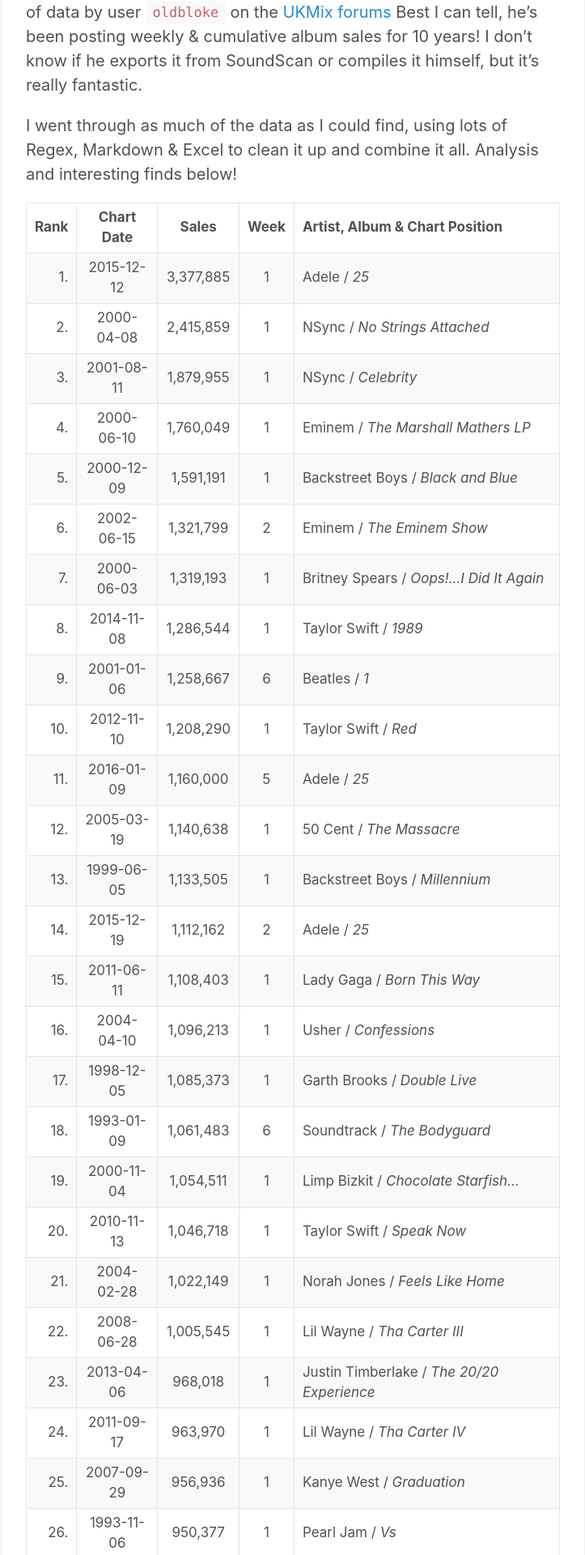
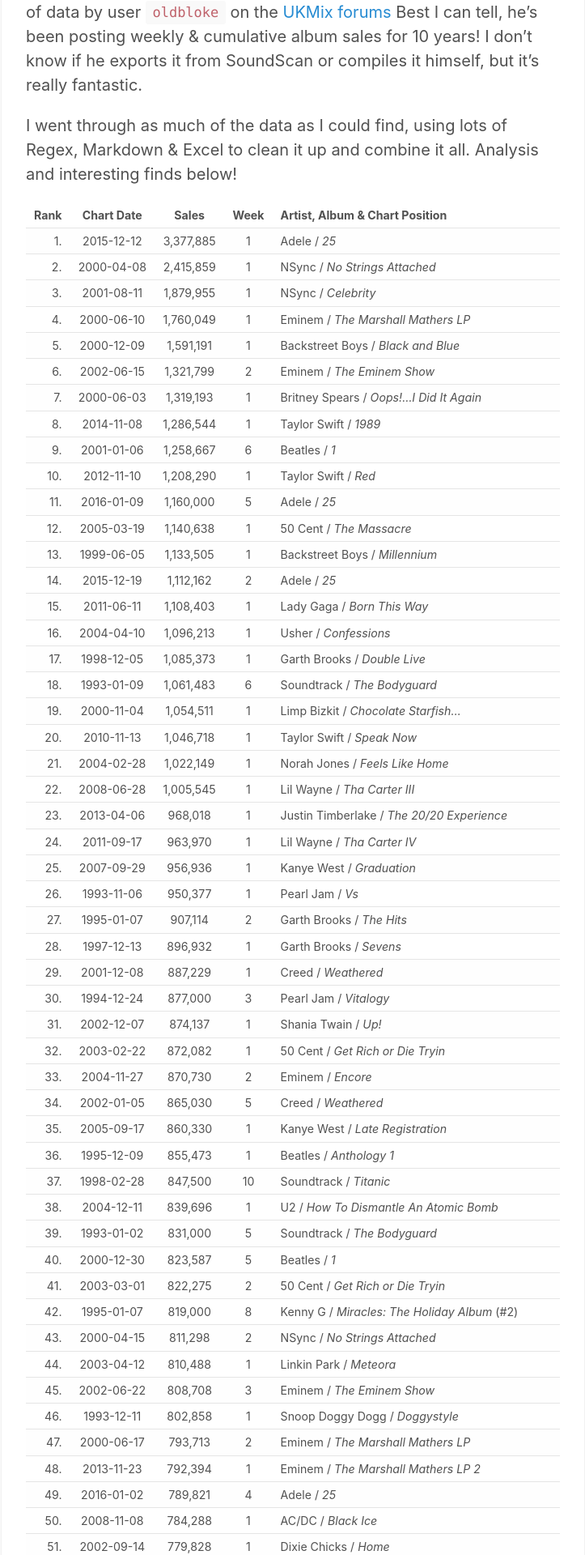
Before and after one commit to rkudeshi/rkudeshi.github.io, a Jekyll site: the page built from _posts/2015-12-31-album-sales-chart.md, in a window 1280 px wide. Shown: the part 406-2326 px from the top of the page at 81% size, without its empty margins (278-1001 px from the left). Built offline with Jekyll 4.4.1, drawn with Linux system fonts in a browser that asks for light colours.

Commit message:
Change table formatting

```diff
--- a/_sass/_RAVI.scss
+++ b/_sass/_RAVI.scss
@@ -441,3 +441,29 @@
 a {
   touch-action: manipulation;
 }
+
+// Make code blocks scrollable (horizontal)
+.highlight {
+    overflow: scroll;
+    max-height: 1000px;
+}
+
+// Make tables smaller
+
+td, th {
+    font-size: smaller;
+    border-left: none;
+    border-right: none;
+}
+
+table {
+    border-style: hidden;
+}
+
+tbody tr:nth-child(odd) td, tbody tr:nth-child(odd) th {
+    background-color: #fefefe;
+}
+
+tbody tr:nth-child(even) td, tbody tr:nth-child(even) th {
+    /*background-color: #fefefe;*/
+}
```
